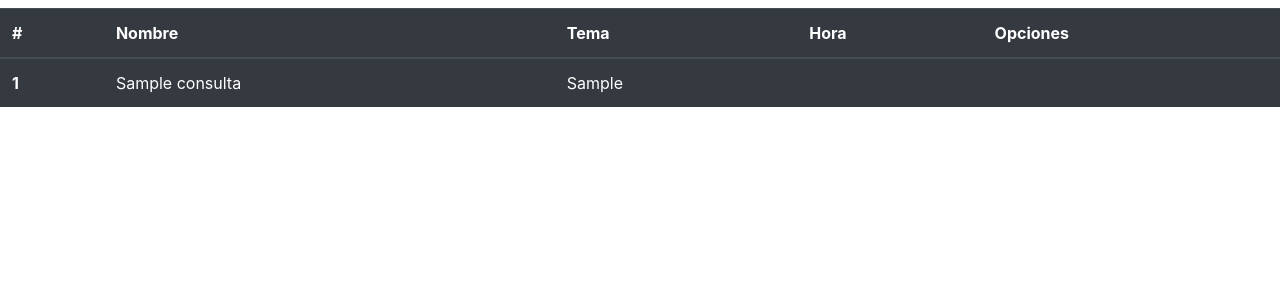
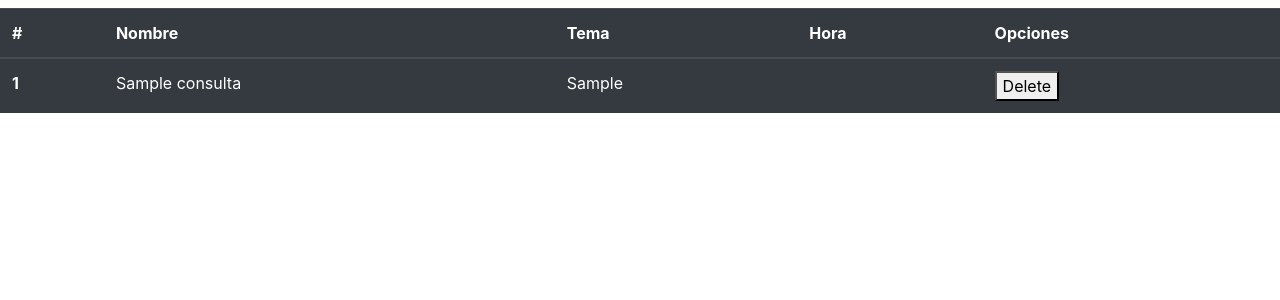
Before and after one commit to Nau-crc/CRUDo-EchoTeam, a PHP site: page / in a window 1280 px wide. Shown: the part 48-348 px from the top of the page. Run offline with PHP 8.4, Linux system fonts and the light colour scheme; tables that the repository leaves empty hold one stand-in row (values such as "Sample post"); data that the repository does not hold is empty.

Commit message:
boton delete

```diff
--- a/src/Models/Consulta.php
+++ b/src/Models/Consulta.php
@@ -48,5 +48,9 @@ class Consulta {
         $this->database->mysql->query("INSERT INTO `consultas` (`name`, `tema`) VALUES ('{$_POST["name"]}','{$_POST["tema"]}');");
     }
 
+    public function delete()
+    {
+    $this->database->mysql->query("DELETE * FROM `consultas` WHERE `consultas`. `id`={$this->id}");
+    }
 
 }
--- a/src/Views/ListaConsultas.php
+++ b/src/Views/ListaConsultas.php
@@ -28,6 +28,7 @@
                   <td>{$consulta->name}</td>
                   <td>{$consulta->tema}</td>
                   <td>{$consulta->fecha}</td>
+                  <td><button class= 'delete'>Delete</button></td>
                 </tr>
                 ";
         }
```
